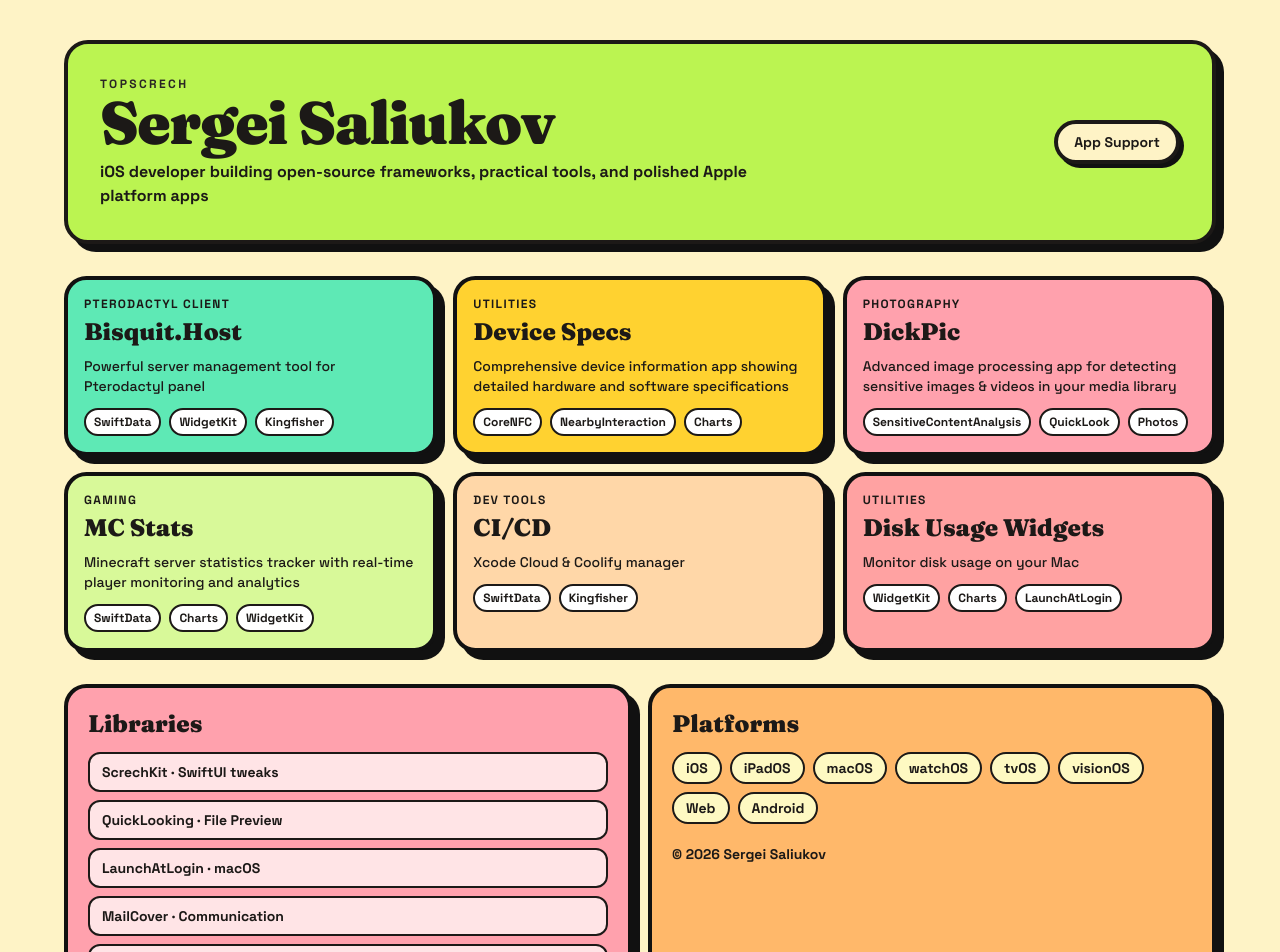
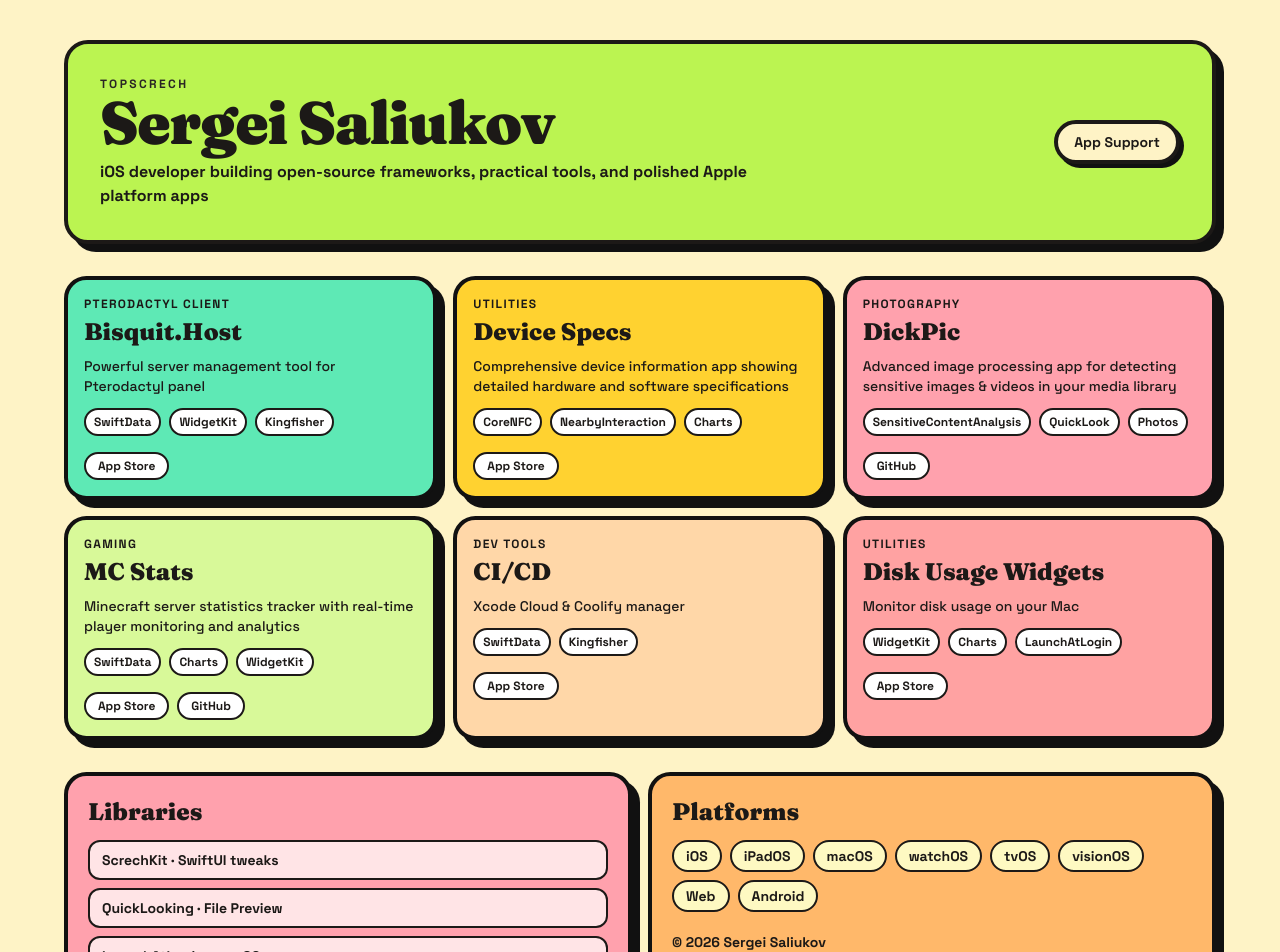
Before and after one commit to TopScrech/TopScrech-dev, a Nuxt app: page / in a window 1280 px wide. Shown: the top 952 px of the page. Built offline with nearby package versions, Linux system fonts and the light colour scheme.

Commit message:
Restore app links on landing

```diff
--- a/pages/index.vue
+++ b/pages/index.vue
@@ -38,6 +38,26 @@
               {{ tech }}
             </span>
           </div>
+          <div class="mt-4 flex flex-wrap gap-2">
+            <a
+              v-if="app.downloads?.appStore"
+              :href="appStoreUrl(app)"
+              target="_blank"
+              rel="noopener noreferrer"
+              class="rounded-full border-2 border-stone-900 bg-white px-3 py-1 text-xs font-black hover:bg-stone-900 hover:text-white"
+            >
+              App Store
+            </a>
+            <a
+              v-if="app.downloads?.github"
+              :href="githubUrl(app)"
+              target="_blank"
+              rel="noopener noreferrer"
+              class="rounded-full border-2 border-stone-900 bg-white px-3 py-1 text-xs font-black hover:bg-stone-900 hover:text-white"
+            >
+              GitHub
+            </a>
+          </div>
         </article>
       </section>
 
@@ -50,7 +70,14 @@
               :key="framework.name"
               class="rounded-xl border-2 border-stone-900 bg-rose-100 px-3 py-2"
             >
-              {{ framework.name }} · {{ framework.category }}
+              <a
+                :href="frameworkUrl(framework)"
+                target="_blank"
+                rel="noopener noreferrer"
+                class="inline-block hover:underline"
+              >
+                {{ framework.name }} · {{ framework.category }}
+              </a>
             </li>
           </ul>
         </article>
@@ -83,6 +110,10 @@ const featuredApps = apps.slice(0, 6);
 const featuredFrameworks = frameworks.slice(0, 6);
 const platformNames = platforms.map((platform) => platform.name);
 
+const appStoreUrl = (app) => `https://apps.apple.com/app/id${app.downloads.appStore}`;
+const githubUrl = (app) => `https://github.com/${app.downloads.github}`;
+const frameworkUrl = (framework) => `https://github.com/${framework.link}`;
+
 const tileClass = (index) => {
   const classes = [
     "bg-emerald-300",
```
